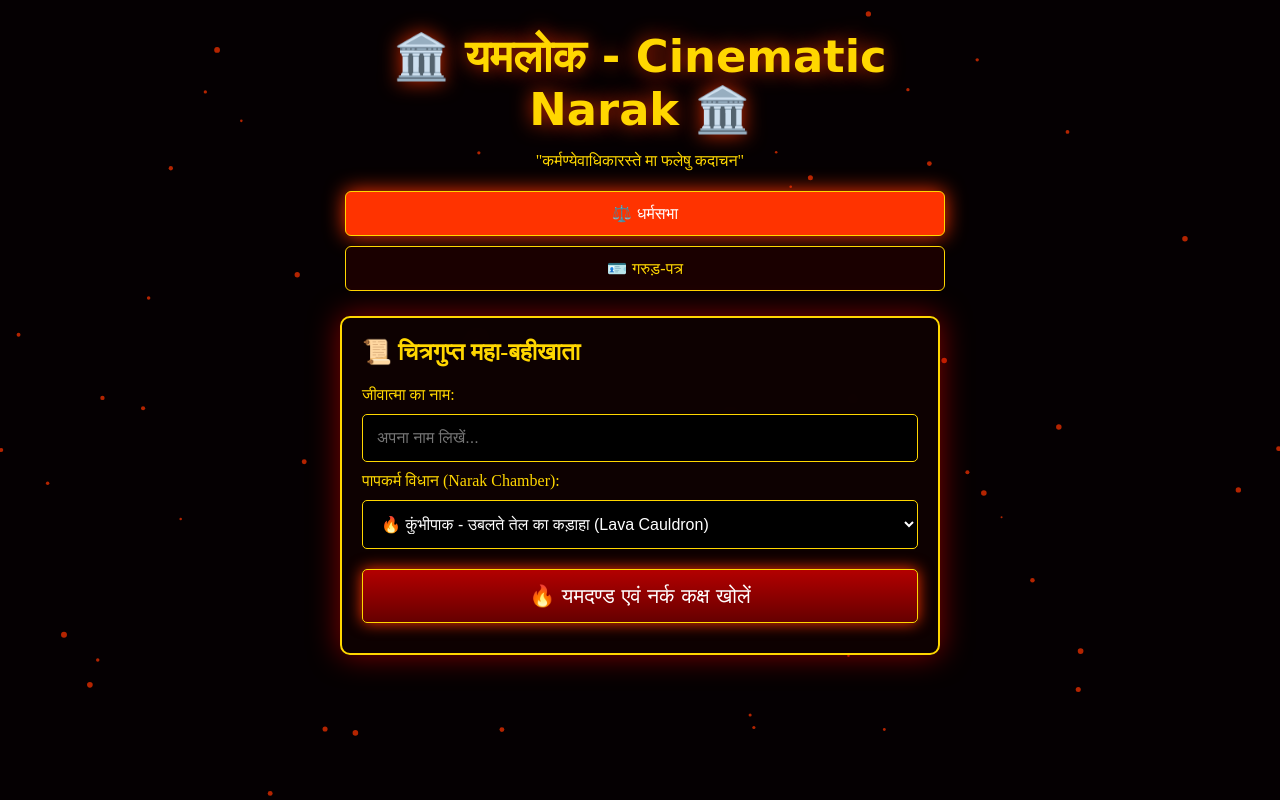
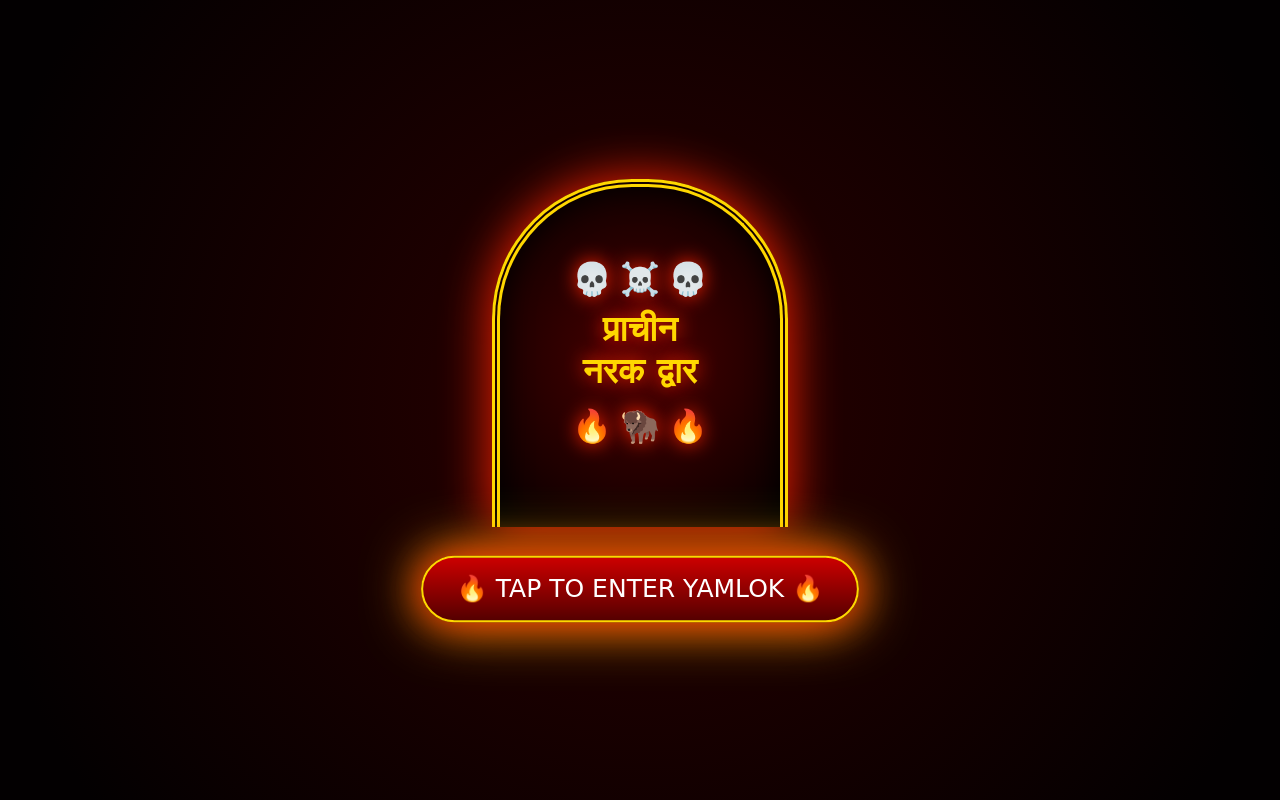
Before and after one commit to prajapatiangad0470-png/yamlok-portal, a website: page public/index.html in a window 1280 px wide. Drawn offline with Linux system fonts and the light colour scheme; a web font is replaced by a local one.

Commit message:
Removed Bahi Khata, updated to pure Yamraj Throne with skulls and bones

```diff
--- a/public/index.html
+++ b/public/index.html
@@ -3,17 +3,17 @@
 <head>
     <meta charset="UTF-8">
     <meta name="viewport" content="width=device-width, initial-scale=1.0">
-    <title>🏛️ यमलोक - Cinematic Narak Chambers</title>
+    <title>🏛️ यमलोक - Yamraj Throne</title>
     <link href="https://fonts.googleapis.com/css2?family=Tiro+Devanagari+Sanskrit&family=Yatra+One&display=swap" rel="stylesheet">
     <style>
         :root {
+            --fire: #ff2200;
             --gold: #ffd700;
-            --fire-red: #ff3300;
-            --bg-dark: #050002;
+            --bg: #030001;
         }
 
         body {
-            background-color: var(--bg-dark);
+            background-color: var(--bg);
             color: #f0e6d2;
             font-family: 'Tiro Devanagari Sanskrit', serif;
             margin: 0;
@@ -22,7 +22,7 @@
             text-align: center;
         }
 
-        /* Particle Background Canvas */
+        /* Floating Skull Canvas Background */
         #particleCanvas {
             position: fixed;
             top: 0; left: 0;
@@ -30,93 +30,120 @@
             z-index: 1; pointer-events: none;
         }
 
-        .wrapper {
+        /* SCREEN 1: ANCIENT NARAK DWAR */
+        #gateScreen {
+            position: fixed;
+            top: 0; left: 0;
+            width: 100vw; height: 100vh;
+            z-index: 10;
+            background: radial-gradient(circle, #2a0000 0%, #030001 90%);
+            display: flex;
+            flex-direction: column;
+            justify-content: center;
+            align-items: center;
+            padding: 20px;
+            box-sizing: border-box;
+            transition: all 0.8s ease-in-out;
+        }
+
+        .ancient-gate {
+            width: 280px;
+            height: 340px;
+            border: 8px double var(--gold);
+            border-bottom: none;
+            border-radius: 140px 140px 0 0;
+            background: radial-gradient(circle, #4a0000 0%, #050000 100%);
+            box-shadow: 0 0 50px var(--fire), inset 0 0 30px #000;
+            display: flex;
+            flex-direction: column;
+            justify-content: center;
+            align-items: center;
+            margin-bottom: 30px;
+        }
+
+        .gate-skulls {
+            font-size: 2rem;
+            text-shadow: 0 0 20px var(--fire);
+            margin-bottom: 10px;
+        }
+
+        .gate-title {
+            font-family: 'Yatra One', cursive;
+            font-size: 2.2rem;
+            color: var(--gold);
+            text-shadow: 0 0 20px var(--fire);
+            margin: 0;
+        }
+
+        .enter-btn {
+            background: linear-gradient(180deg, #cc0000 0%, #550000 100%);
+            border: 2px solid var(--gold);
+            color: #fff;
+            padding: 16px 32px;
+            font-family: 'Yatra One', cursive;
+            font-size: 1.5rem;
+            border-radius: 50px;
+            cursor: pointer;
+            box-shadow: 0 0 30px var(--fire);
+            animation: pulseBtn 1.5s infinite alternate;
+        }
+
+        @keyframes pulseBtn {
+            0% { transform: scale(0.95); box-shadow: 0 0 15px var(--fire); }
+            100% { transform: scale(1.05); box-shadow: 0 0 40px var(--fire), 0 0 60px var(--gold); }
+        }
+
+        /* SCREEN 2: MAIN THRONE ROOM WITH SKULLS AND BONES */
+        .main-container {
             position: relative;
             z-index: 2;
-            max-width: 600px;
-            margin: 0 auto;
+            max-width: 500px;
+            margin: 40px auto;
             padding: 20px 15px;
+            display: none;
+        }
+
+        .throne-stage {
+            position: relative;
+            padding: 40px 20px;
+            background: radial-gradient(circle, #330000 0%, #050001 85%);
+            border: 3px double var(--gold);
+            border-radius: 16px;
+            box-shadow: 0 0 50px rgba(255, 34, 0, 0.9);
+        }
+
+        .throne-icon {
+            font-size: 6rem;
+            text-shadow: 0 0 40px #ff0000;
+            margin: 20px 0;
+            animation: throneGlow 2s infinite alternate;
+        }
+
+        @keyframes throneGlow {
+            0% { transform: scale(0.98); filter: drop-shadow(0 0 15px #ff0000); }
+            100% { transform: scale(1.05); filter: drop-shadow(0 0 35px #ff5500); }
+        }
+
+        .skull-bone-floor {
+            font-size: 1.6rem;
+            letter-spacing: 8px;
+            color: #ccc;
+            margin: 15px 0;
+            text-shadow: 0 0 12px var(--fire);
         }
 
         .title {
             font-family: 'Yatra One', cursive;
             font-size: 2.8rem;
             color: var(--gold);
-            text-shadow: 0 0 20px rgba(255, 51, 0, 0.8);
-            margin: 10px 0 5px 0;
+            text-shadow: 0 0 25px var(--fire);
+            margin: 10px 0;
         }
 
-        .nav-btn {
-            background: #1a0000;
-            border: 1px solid var(--gold);
-            color: var(--gold);
-            padding: 12px 20px;
-            border-radius: 6px;
-            font-family: 'Yatra One', cursive;
-            cursor: pointer;
-            margin: 5px;
-        }
-
-        .nav-btn.active {
-            background: var(--fire-red);
-            color: #fff;
-            box-shadow: 0 0 20px var(--fire-red);
-        }
-
-        .panel {
-            display: none;
-            background: rgba(15, 2, 2, 0.9);
-            border: 2px solid var(--gold);
-            border-radius: 10px;
-            padding: 20px;
-            text-align: left;
-            box-shadow: 0 0 30px rgba(255, 0, 0, 0.5);
-            backdrop-filter: blur(8px);
-        }
-
-        .panel.active { display: block; }
-
-        select, input, button {
-            width: 100%;
-            padding: 14px;
-            margin: 10px 0;
-            background: #000;
-            border: 1px solid var(--gold);
-            color: #fff;
-            border-radius: 5px;
-            font-size: 1rem;
-            box-sizing: border-box;
-        }
-
-        .exec-btn {
-            background: linear-gradient(180deg, #b30000 0%, #660000 100%);
-            font-family: 'Yatra One', cursive;
-            font-size: 1.3rem;
-            cursor: pointer;
-            box-shadow: 0 0 15px var(--fire-red);
-        }
-
-        /* Animated Room Display Screen */
-        .room-display {
-            margin-top: 20px;
-            border: 2px solid var(--gold);
-            border-radius: 8px;
-            overflow: hidden;
-            background: #000;
-            box-shadow: 0 0 25px rgba(255, 51, 0, 0.6);
-            display: none;
-        }
-
-        .room-gif {
-            width: 100%;
-            height: 250px;
-            object-fit: cover;
-            border-bottom: 2px solid var(--gold);
-        }
-
-        .room-text {
-            padding: 15px;
-            background: rgba(20, 0, 0, 0.9);
+        .sub-text {
+            color: #ffaaaa;
+            font-size: 1.1rem;
+            margin-top: 10px;
         }
     </style>
 </head>
@@ -124,129 +151,64 @@
 
     <canvas id="particleCanvas"></canvas>
 
-    <div class="wrapper" id="mainWrapper">
-        <h1 class="title">🏛️ यमलोक - Cinematic Narak 🏛️</h1>
-        <p style="color:var(--gold);">"कर्मण्येवाधिकारस्ते मा फलेषु कदाचन"</p>
+    <!-- 1. ANCIENT NARAK DWAR SCREEN -->
+    <div id="gateScreen">
+        <div class="ancient-gate">
+            <div class="gate-skulls">💀 ☠️ 💀</div>
+            <h1 class="gate-title">प्राचीन<br>नरक द्वार</h1>
+            <div class="gate-skulls" style="margin-top:15px;">🔥 🦬 🔥</div>
+        </div>
+        <button class="enter-btn" onclick="enterYamlok()">🔥 TAP TO ENTER YAMLOK 🔥</button>
+    </div>
 
-        <div style="margin-bottom:20px;">
-            <button class="nav-btn active" onclick="switchTab('court')">⚖️ धर्मसभा</button>
-            <button class="nav-btn" onclick="switchTab('pass')">🪪 गरुड़-पत्र</button>
-        </div>
+    <!-- 2. MAIN THRONE & SKULLS/BONES ONLY -->
+    <div class="main-container" id="mainRoom">
+        <div class="throne-stage">
+            <div class="skull-bone-floor">💀 ☠️ 🦴 💀 ☠️ 🦴 💀</div>
+            <div class="skull-bone-floor">🦴 💀 ☠️ 🦴 ☠️ 💀 🦴</div>
 
-        <!-- TAB 1: NARAK ROOMS -->
-        <div id="court" class="panel active">
-            <h2 style="color:var(--gold); font-family:'Yatra One'; margin-top:0;">📜 चित्रगुप्त महा-बहीखाता</h2>
+            <div class="throne-icon">🦬</div>
+            <h1 class="title">यमराज महा-सिंहासन</h1>
+            <p class="sub-text">"धर्मराज यमराज का मुख्य सिंहासन कक्ष"</p>
 
-            <label style="color:var(--gold);">जीवात्मा का नाम:</label>
-            <input type="text" id="soulName" placeholder="अपना नाम लिखें...">
-
-            <label style="color:var(--gold);">पापकर्म विधान (Narak Chamber):</label>
-            <select id="sinSelect">
-                <option value="kumbhipak">🔥 कुंभीपाक - उबलते तेल का कड़ाहा (Lava Cauldron)</option>
-                <option value="raurav">🐍 रौरव - विषधर सर्प कूप (Serpent Pit)</option>
-                <option value="tamisra">⚡ तामिस्र - गदा व लोह श्रृंखला (Dark Thunder Chains)</option>
-                <option value="asipatra">🗡️ असिपत्रवन - तलवार-पत्तेदार जंगल (Blade Forest)</option>
-            </select>
-
-            <button class="exec-btn" onclick="openNarakRoom()">🔥 यमदण्ड एवं नर्क कक्ष खोलें</button>
-
-            <!-- Dynamic Animated Room Output -->
-            <div id="roomDisplay" class="room-display">
-                <img id="roomGif" class="room-gif" src="" alt="Narak Room Animation">
-                <div class="room-text" id="roomDetails"></div>
-            </div>
-        </div>
-
-        <!-- TAB 2: GARUD PASS -->
-        <div id="pass" class="panel">
-            <h2 style="color:var(--gold); font-family:'Yatra One'; margin-top:0;">🎟️ यमलोक गरुड़-पत्र</h2>
-            <input type="text" id="passName" placeholder="नाम दर्ज करें...">
-            <button class="exec-btn" onclick="generatePass()">📜 पत्र इश्यू करें</button>
-            <div id="passOut"></div>
+            <div class="skull-bone-floor">🦴 💀 ☠️ 🦴 ☠️ 💀 🦴</div>
+            <div class="skull-bone-floor">💀 ☠️ 🦴 💀 ☠️ 🦴 💀</div>
         </div>
     </div>
 
-    <audio id="thunder" src="https://assets.mixkit.co/active_storage/sfx/2174/2174-preview.mp3"></audio>
-
     <script>
-        // High-Quality Animation GIF URLs for Narak Chambers
-        const narakRooms = {
-            kumbhipak: {
-                gif: "https://media.giphy.com/media/v1.Y2lkPTc5MGI3NjExM3ZxbDVpOG1xNml2aGF0dWJ5NGlqM2dtMjkycmZsa3MxbTFzOGI3dyZlcD12MV9pbnRlcm5hbF9naWZfYnlfaWQmY3Q9Zw/L2QgkRnnAW3M4/giphy.gif",
-                title: "🔥 कुंभीपाक नरक कक्ष (Boiling Cauldron Chamber)",
-                desc: "पापी आत्मा को उबलते तेल व पिघली धातुओं के विशाल कड़ाहे में गरुड़ पुराण विधान अनुसार युगों तक पकाया जा रहा है!"
-            },
-            raurav: {
-                gif: "https://media.giphy.com/media/v1.Y2lkPTc5MGI3NjExbnFlMnI4ZHdrdzRreThqMjE2enJxcDF1ZHRldDdmOTdrMG9mZXlhbyZlcD12MV9pbnRlcm5hbF9naWZfYnlfaWQmY3Q9Zw/26ufoRAIGWxyizACQ/giphy.gif",
-                title: "🐍 रौरव नरक कक्ष (Serpent Pit Chamber)",
-                desc: "विशाल विषधर 'रुरु' नाग एवं खौफनाक जीव निरंतर आत्मा को डंस रहे हैं!"
-            },
-            tamisra: {
-                gif: "https://media.giphy.com/media/v1.Y2lkPTc5MGI3NjExeGJhN3NmZnprOXQzbDFpMW5yZXBpdG1jN2I3eWkybTBoMjQyaWszbyZlcD12MV9pbnRlcm5hbF9naWZfYnlfaWQmY3Q9Zw/3o7TKSjRrfIPjeiVyM/giphy.gif",
-                title: "⚡ तामिस्र नरक कक्ष (Thunder & Metal Chains)",
-                desc: "घोर अंधकार में यमदूतों द्वारा लोहे की जलती जंजीरों व अस्त्रों से प्रहार किया जा रहा है!"
-            },
-            asipatra: {
-                gif: "https://media.giphy.com/media/v1.Y2lkPTc5MGI3NjExM3pnaHR4dnBsMXhsbHFycXR5a3IwaDNyZmZzMGppcWF6aGx1dWJqZyZlcD12MV9pbnRlcm5hbF9naWZfYnlfaWQmY3Q9Zw/xT1R3C1lHqllc6xKdq/giphy.gif",
-                title: "🗡️ असिपत्रवन नरक कक्ष (Razor Blade Forest)",
-                desc: "तीखे तलवारों जैसे पत्तों वाले जंगल में आत्मा को यमदूत कोड़ों से दौड़ा रहे हैं!"
-            }
-        };
-
-        function openNarakRoom() {
-            const name = document.getElementById('soulName').value || "अज्ञात आत्मा";
-            const sin = document.getElementById('sinSelect').value;
-            const room = narakRooms[sin];
-
-            // Sound & Shake Effect
-            const audio = document.getElementById('thunder');
-            audio.currentTime = 0; audio.play().catch(() => {});
-
-            document.getElementById('roomGif').src = room.gif;
-            document.getElementById('roomDetails').innerHTML = `
-                <h3 style="color:var(--gold); margin-top:0;">${room.title}</h3>
-                <p><b>जीवात्मा:</b> ${name}</p>
-                <p style="color:#ffaaaa;">${room.desc}</p>
-            `;
-            document.getElementById('roomDisplay').style.display = 'block';
+        function enterYamlok() {
+            const gate = document.getElementById('gateScreen');
+            gate.style.opacity = '0';
+            gate.style.transform = 'scale(1.2)';
+            setTimeout(() => {
+                gate.style.display = 'none';
+                document.getElementById('mainRoom').style.display = 'block';
+            }, 700);
         }
 
-        function generatePass() {
-            const name = document.getElementById('passName').value || "जीवात्मा";
-            document.getElementById('passOut').innerHTML = `
-                <div style="background:#1a0000; border:2px solid var(--gold); padding:15px; margin-top:15px; border-radius:8px;">
-                    <h3 style="color:var(--gold);">॥ यमलोक गरुड़-पत्र ॥</h3>
-                    <p><b>जीवात्मा:</b> ${name}</p>
-                    <p><b>SOUL CODE:</b> YM-${Math.floor(100000 + Math.random()*900000)}</p>
-                </div>
-            `;
-        }
-
-        function switchTab(t) {
-            document.querySelectorAll('.panel').forEach(e => e.classList.remove('active'));
-            document.querySelectorAll('.nav-btn').forEach(e => e.classList.remove('active'));
-            document.getElementById(t).classList.add('active');
-            event.target.classList.add('active');
-        }
-
-        // Particles
+        // Floating Skulls & Bones Background Animation
         const canvas = document.getElementById('particleCanvas');
         const ctx = canvas.getContext('2d');
         canvas.width = window.innerWidth; canvas.height = window.innerHeight;
-        const pts = Array.from({length:60}, () => ({
+
+        const items = ['💀', '☠️', '🦴'];
+        const particles = Array.from({length:50}, () => ({
             x: Math.random()*canvas.width, y: Math.random()*canvas.height,
-            r: Math.random()*2+1, sy: Math.random()*-1-0.5
+            sy: Math.random()*-1-0.3, size: Math.random()*18+10,
+            icon: items[Math.floor(Math.random()*items.length)]
         }));
-        function draw() {
-            ctx.clearRect(0,0,canvas.width,canvas.height);
-            pts.forEach(p => {
-                p.y += p.sy; if(p.y < 0) p.y = canvas.height;
-                ctx.beginPath(); ctx.arc(p.x, p.y, p.r, 0, Math.PI*2);
-                ctx.fillStyle = 'rgba(255, 51, 0, 0.7)'; ctx.fill();
+
+        function drawParticles() {
+            ctx.clearRect(0, 0, canvas.width, canvas.height);
+            particles.forEach(p => {
+                p.y += p.sy; if(p.y < -20) p.y = canvas.height + 20;
+                ctx.font = `${p.size}px serif`;
+                ctx.fillText(p.icon, p.x, p.y);
             });
-            requestAnimationFrame(draw);
+            requestAnimationFrame(drawParticles);
         }
-        draw();
+        drawParticles();
     </script>
 </body>
 </html>
```
